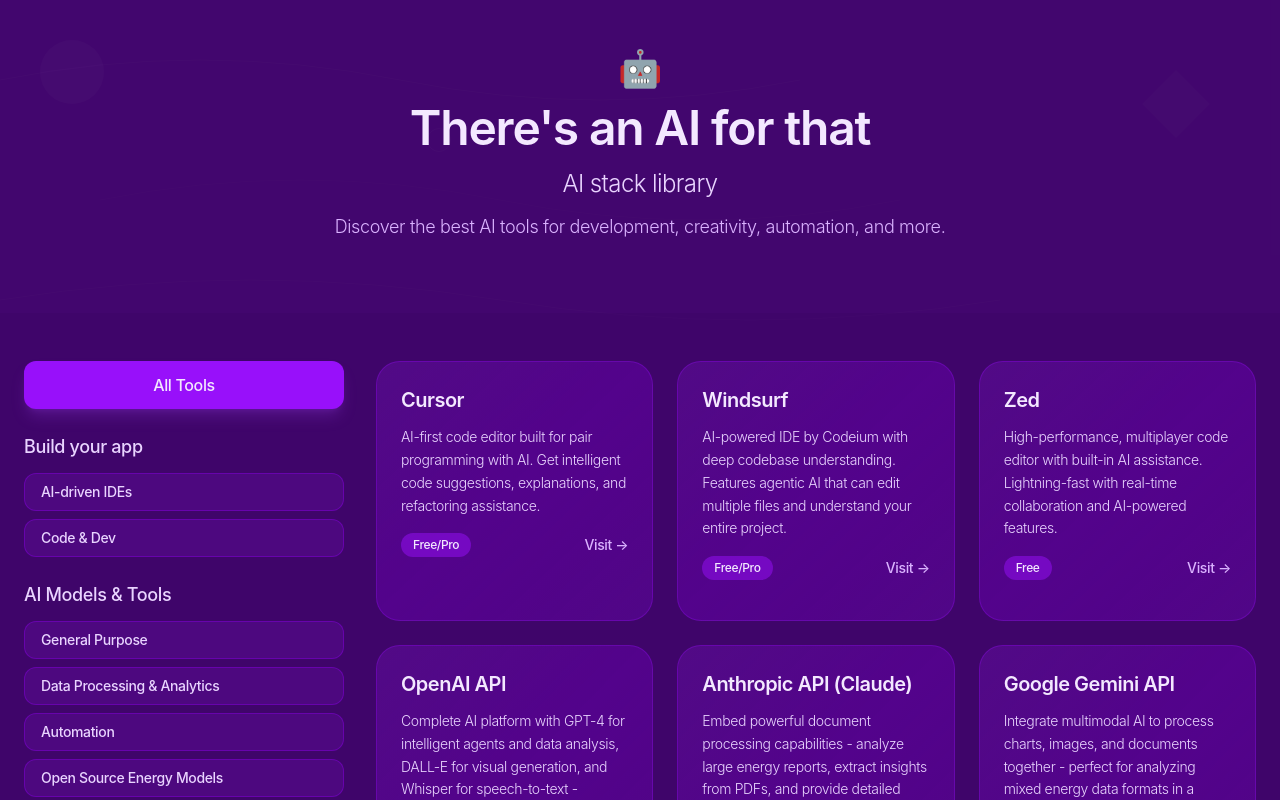
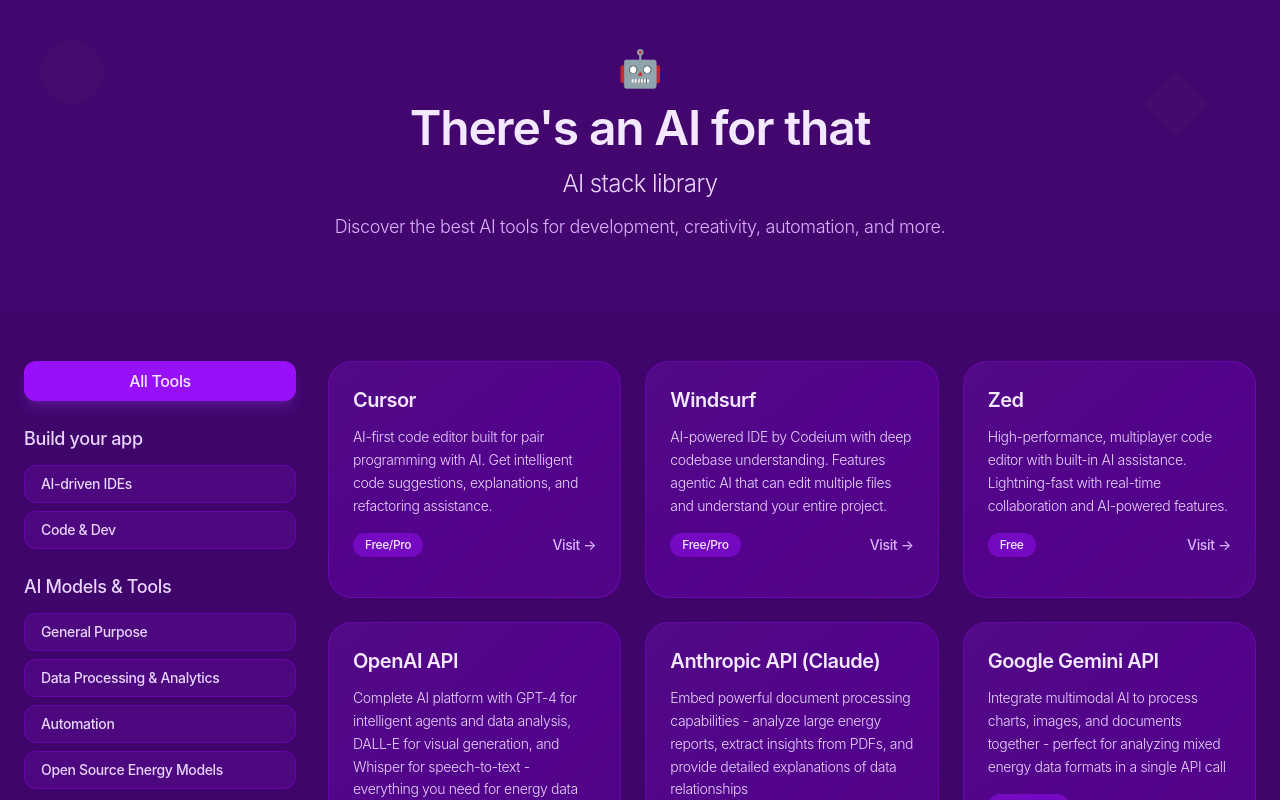
Before and after one commit to omriland/ai-hackathon, a Next.js app: page /ai_stack in a window 1280 px wide. Shown: the top 800 px of the page. Built offline with nearby package versions, Linux system fonts and the light colour scheme.

Commit message:
Adjust AIStack sidebar width and button padding for improved layout consistency and user experience.

```diff
--- a/src/app/ai_stack/page.tsx
+++ b/src/app/ai_stack/page.tsx
@@ -370,13 +370,13 @@
             <div className="max-w-7xl mx-auto px-6 py-12">
               <div className="flex gap-8">
                 {/* Left Sidebar - Filters */}
-                <div className="w-80 flex-shrink-0">
+                <div className="w-68 flex-shrink-0">
                   <div className="sticky top-8">
                     {/* All Tools Button */}
                     <div className="mb-6">
                       <button
                         onClick={() => setSelectedCategory('all')}
-                        className={`w-full px-4 py-3 rounded-xl font-medium transition-all duration-300 text-base ${
+                        className={`w-full px-4 py-2 rounded-xl font-medium transition-all duration-300 text-base ${
                           selectedCategory === 'all'
                             ? 'bg-purple-600 text-purple-100 shadow-lg shadow-purple-500/20'
                             : 'bg-purple-800/30 text-purple-200 hover:bg-purple-700/40 border border-purple-700/50'
```
